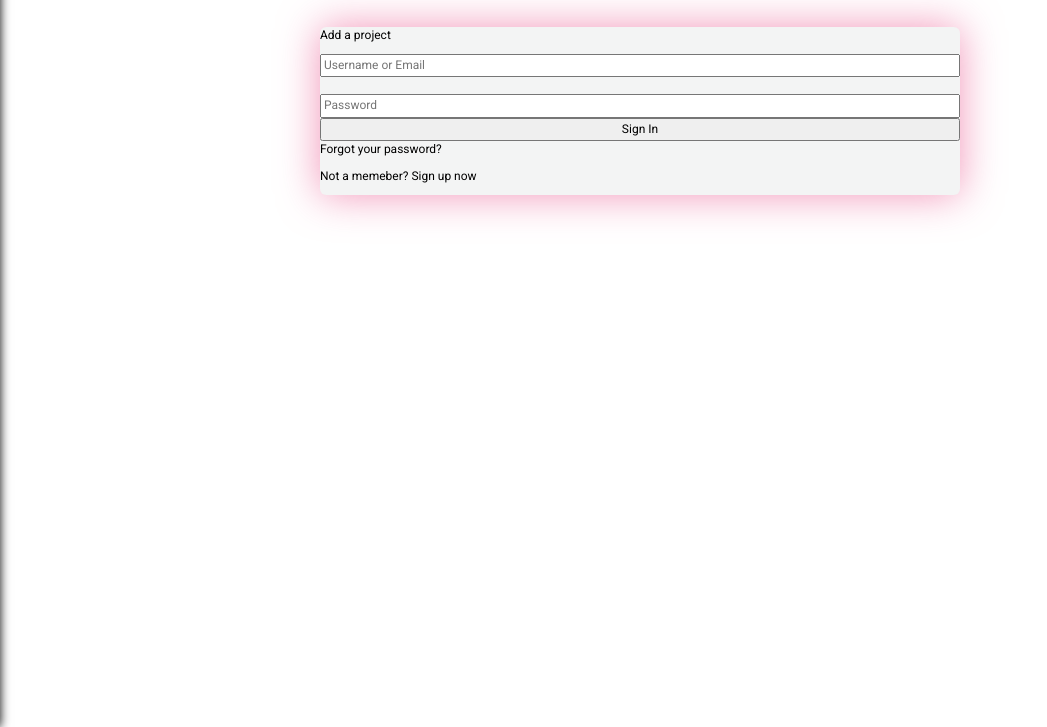
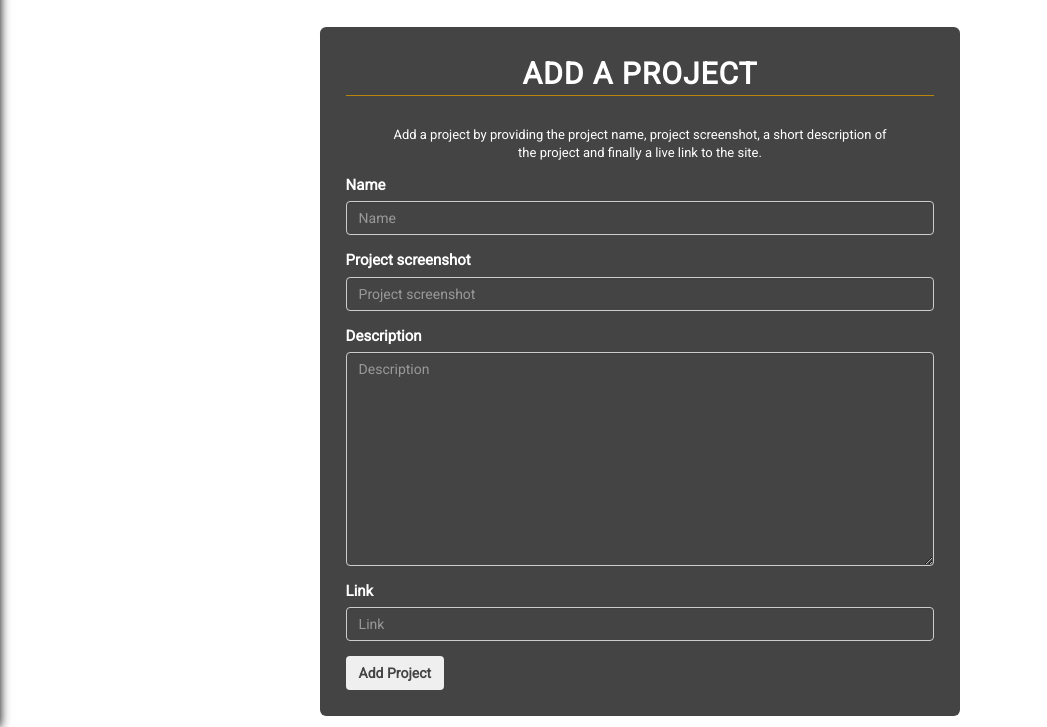
Before and after one commit to lornakamau/awwwards, a Django app: page /add-project/ in a window 1280 px wide. Shown: the part 73-800 px from the top of the page, without its empty margins (0-1047 px from the left). Run offline with Django 3.2, Linux system fonts and the light colour scheme; some libraries are stand-ins or nearby versions.

Commit message:
style add project form

```diff
--- a/awardsApp/models.py
+++ b/awardsApp/models.py
@@ -25,7 +25,7 @@ class Profile(models.Model):
 
 class Project(models.Model):
     name = models.CharField(max_length = 30)
-    screenshot = CloudinaryField('image')
+    screenshot = CloudinaryField('Project screenshot')
     description = models.TextField()
     link = models.URLField()
     profile = models.ForeignKey(Profile, on_delete=models.CASCADE)
--- a/awardsApp/templates/project/addProject.html
+++ /dev/null
@@ -1,18 +0,0 @@
-{%extends 'base.html'%}
-{% load static %}
-{% block styles %}
-{{ block.super}}
-<link rel="stylesheet" href="{% static 'css/addProject.css' %}">
-{% endblock %}
-
-{% block content %}
-<div class="box">
-    <p class="signin">Add a project</p>
-    <input name="user" type="text" placeholder="Username or Email">
-    <br/>
-    <input name="pass" type="password" placeholder="Password" required>
-    <button>Sign In</button>
-    <p class="foot-txt">Forgot your password?</p>
-    <p class="foot-txt">Not a memeber? <span class="bold">Sign up now</p>
-  </div>
-{% endblock %}
--- /dev/null
+++ b/awardsApp/templates/project/add_project.html
@@ -0,0 +1,19 @@
+{%extends 'base.html'%}
+{% load static %}
+{% load bootstrap3 %}
+{% block styles %}
+{{ block.super}}
+<link rel="stylesheet" href="{% static 'css/addProject.css' %}">
+{% endblock %}
+
+{% block content %}
+<div class="box">
+    <div class="title">Add a project</div>
+    <div class="guide">Add a project by providing the project name, project screenshot, a short description of the project and finally a live link to the site.</div>
+    <form action="{%url 'add_project'%}" method="post" enctype="multipart/form-data">
+        {%csrf_token%}
+        {% bootstrap_form form%}
+        <input type="submit" class="btn btn-dark " value=" Add Project">
+    </form>
+</div>
+{% endblock %}
--- a/awardsApp/urls.py
+++ b/awardsApp/urls.py
@@ -5,5 +5,5 @@ urlpatterns=[
     url(r'^$',views.home,name = 'home'),
     url(r'^profile/$',views.profile,name = 'profile'),
     url(r'^project/$',views.project,name = 'project'),
-    url(r'^add-project/$',views.add_project,name = 'addProject'),
+    url(r'^add-project/$',views.add_project,name = 'add_project'),
 ]
--- a/awardsApp/views.py
+++ b/awardsApp/views.py
@@ -1,5 +1,6 @@
 import datetime as dt
 from django.shortcuts import render
+from .forms import AddProjectForm
 
 def home(request):
     date = dt.date.today()
@@ -12,4 +13,19 @@ def project(request):
     return render(request, "project/project.html")
 
 def add_project(request):
-    return render(request, "project/addProject.html")
+    if request.method == "POST":
+        form = AddProjectForm(request.POST, request.FILES)
+        current_user = request.user
+        try:
+            profile = Profile.objects.get(user = current_user)
+        except Profile.DoesNotExist:
+            raise Http404()
+        if form.is_valid():
+            project = form.save(commit= False)
+            project.profile = profile
+            project.save()
+
+        return redirect("home")
+    else:
+        form = AddProjectForm()
+    return render(request, 'project/add_project.html', {"form": form})
--- a/static/css/addProject.css
+++ b/static/css/addProject.css
@@ -6,10 +6,42 @@ body{
     margin: auto;
 }
 .box{
-    background: #f3f4f4;
+    background: #444;
     border-radius: 0.625rem;
-    box-shadow: 0 0 40px 0 rgba(234, 76, 137, .6);
     display: flex;
     flex-direction: column;
     width: 50%;
+    color: #fff;
+    padding: 2%;
 }
+.title{
+    text-transform: uppercase;
+    font-weight: 900;
+    border-bottom: 1px solid darkgoldenrod;
+    letter-spacing: .1rem;
+    font-size: 3rem;
+    margin-bottom: 3%;
+    text-align: center;
+}
+.guide{
+    padding: 2% 8%;
+    font-size: 1.3rem;
+    text-align: center;
+}
+label{
+    font-size: 1.5rem;
+}
+.form-control{
+    background-color: transparent;
+    color: #fff;
+}
+.form-control:focus{
+    border: 1px solid darkgoldenrod;
+    outline: none !important;
+    -webkit-box-shadow: none !important;
+    box-shadow: none !important;
+}
+.btn{
+    color: #444;
+    font-weight: 900;
+}
```
